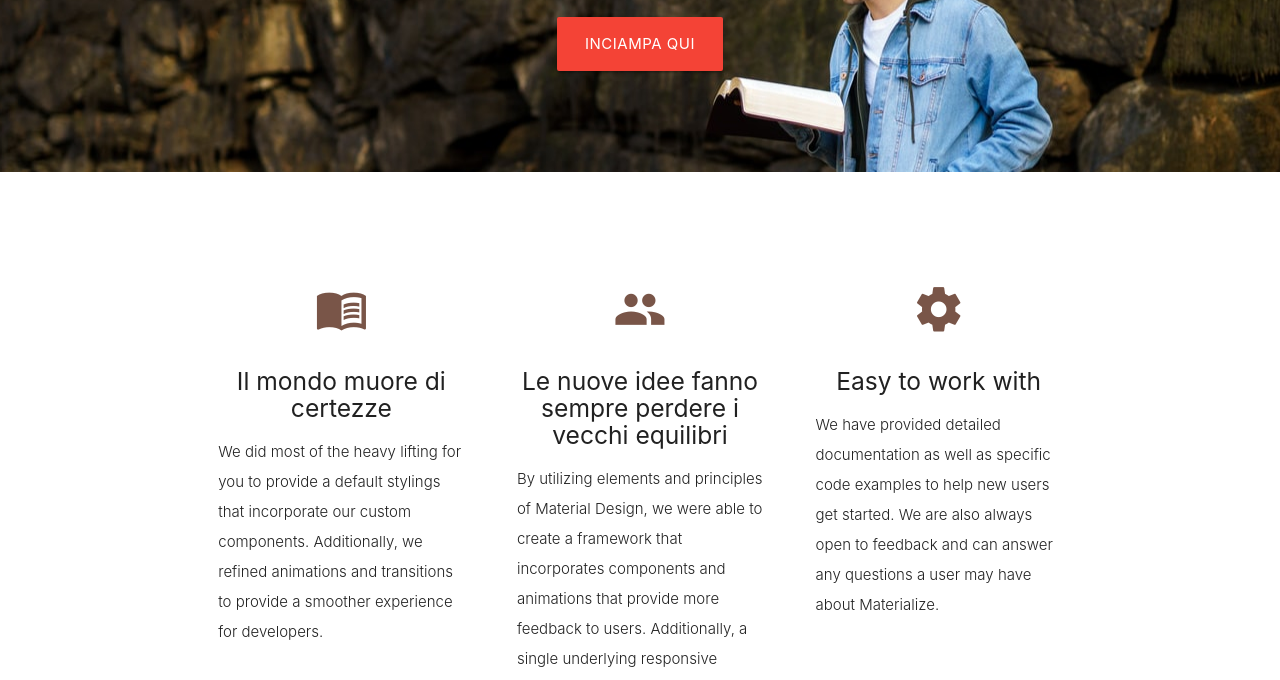
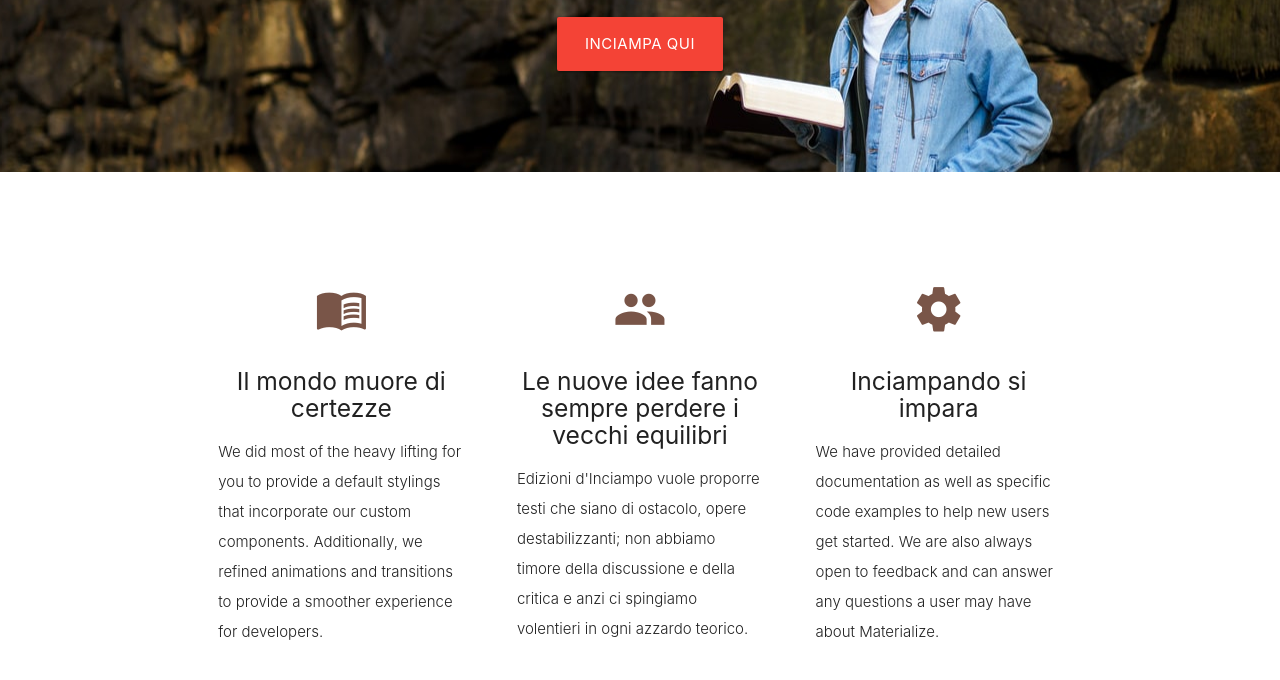
Before and after one commit to EdizionidInciampo/Edizioni-d-Inciampo, a plain HTML site: page index.html in a window 1280 px wide. Shown: the part 272-952 px from the top of the page. Drawn offline with nearby package versions, Linux system fonts and the light colour scheme; a script that the page names is missing.

Commit message:
Update index.html

```diff
--- a/index.html
+++ b/index.html
@@ -75,14 +75,14 @@ integrity="sha384-50oBUHEmvpQ+1lW4y57PTFmhCaXp0ML5d60M1M7uH2+nqUivzIebhndOJK28an
 	            <h2 class="center brown-text"><i class="material-icons">group</i></h2>
 	            <h5 class="center">Le nuove idee fanno sempre perdere i vecchi equilibri</h5>
 
-	            <p class="light">By utilizing elements and principles of Material Design, we were able to create a framework that incorporates components and animations that provide more feedback to users. Additionally, a single underlying responsive system across all platforms allow for a more unified user experience.</p>
+	            <p class="light">Edizioni d'Inciampo vuole proporre testi che siano di ostacolo, opere destabilizzanti; non abbiamo timore della discussione e della critica e anzi ci spingiamo volentieri in ogni azzardo teorico.</p>
 	          </div>
 	        </div>
 
 	        <div class="col s12 m4">
 	          <div class="icon-block">
 	            <h2 class="center brown-text"><i class="material-icons">settings</i></h2>
-	            <h5 class="center">Easy to work with</h5>
+	            <h5 class="center">Inciampando si impara</h5>
 
 	            <p class="light">We have provided detailed documentation as well as specific code examples to help new users get started. We are also always open to feedback and can answer any questions a user may have about Materialize.</p>
 	          </div>
```
